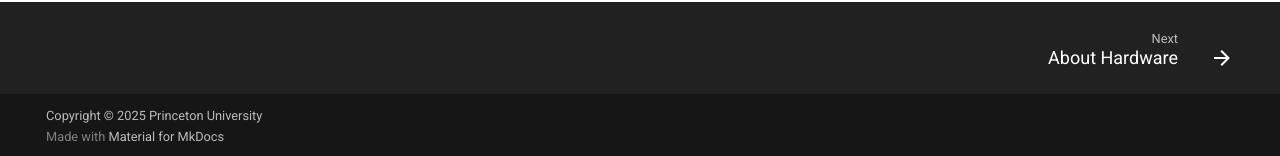
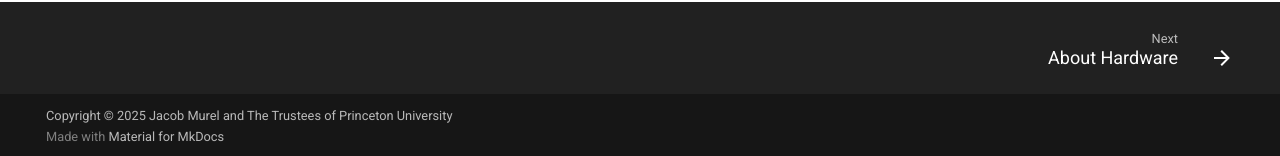
Before and after one commit to princeton-logion/logion-app, an MkDocs documentation site: the page built from docs/index.md, in a window 1280 px wide and 1046 px high. Shown: the part 887-1043 px from the top of the window. Built offline with MkDocs 1.6.1 and Material for MkDocs 9.7.7, drawn with Linux system fonts in a browser that asks for light colours; comment, search, counter and statistics services are not loaded.

Commit message:
OnDemand restructuring

```diff
--- a/mkdocs.yml
+++ b/mkdocs.yml
@@ -1,7 +1,7 @@
 site_name: "Logion: Machine Learning for Greek Philology"
 site_url: https://princeton-logion.github.io/logion-app/
 repo_url: https://github.com/princeton-logion/logion-app
-copyright: Copyright &copy; 2025 Princeton University
+copyright: Copyright &copy; 2025 Jacob Murel and The Trustees of Princeton University
 theme:
   name: material
   logo: assets/img/logo192.png
```
Also changed, not shown: src/backend/resources_config.yaml (deleted, +0 -15 lines), 9 other files.
